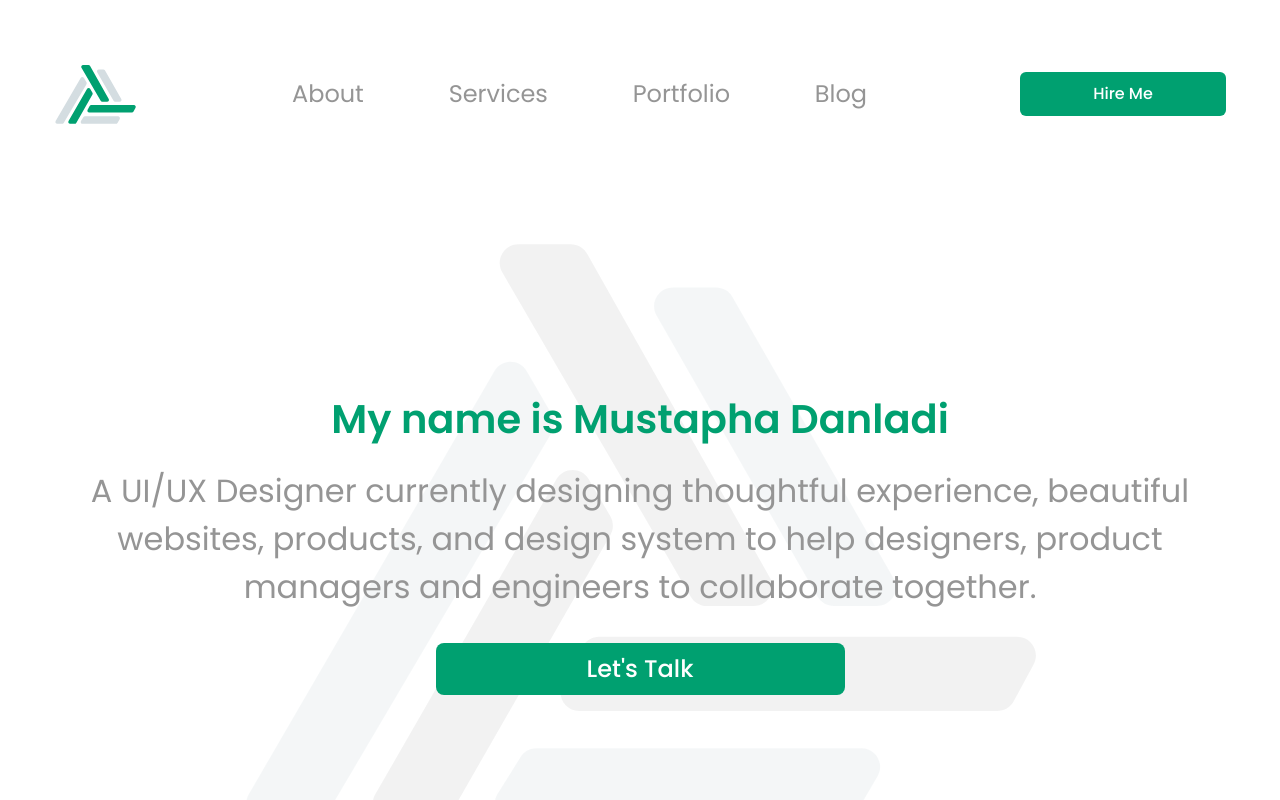
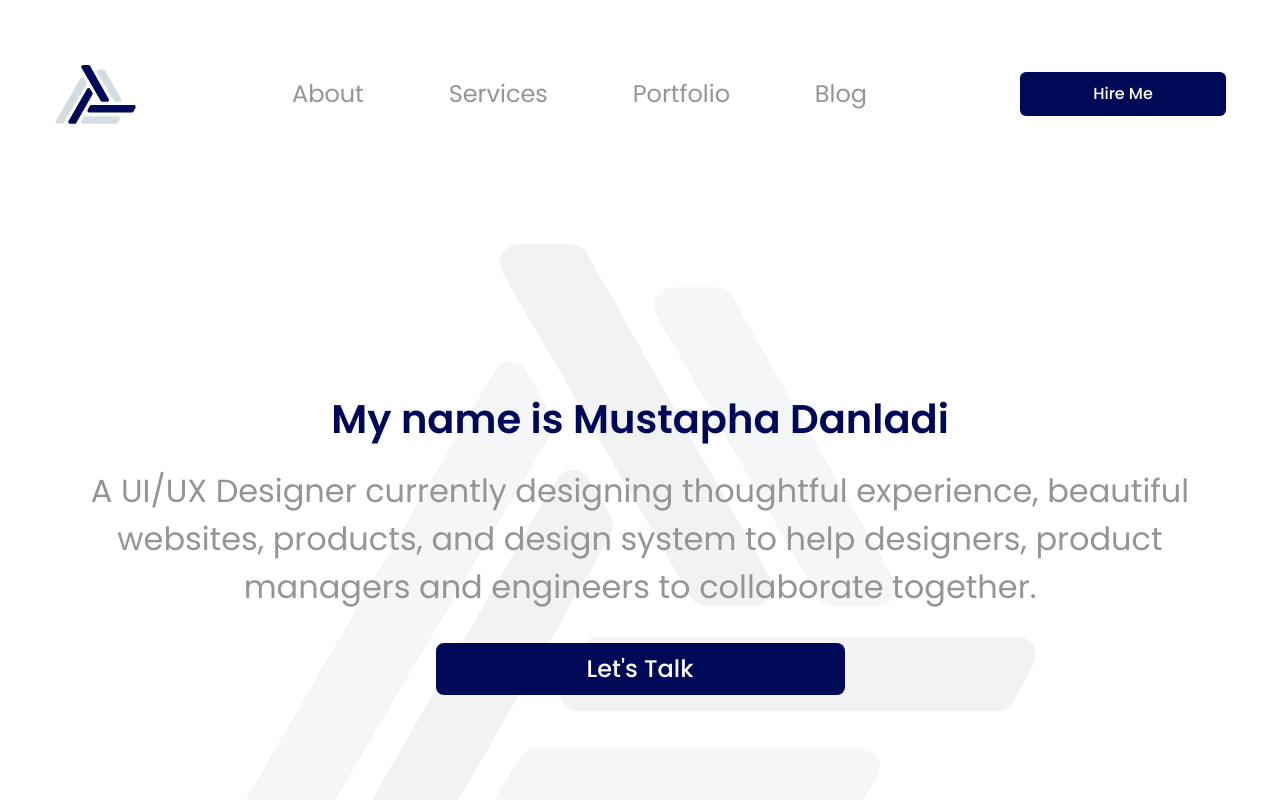
Before and after one commit to mmustaphak/ui-ux-portfolio, a React (Vite) app: page / in a window 1280 px wide. Shown: the top 800 px of the page. Built offline with nearby package versions, Linux system fonts and the light colour scheme; no server answers.

Commit message:
Attempted to fix the theme fritizing

```diff
--- a/src/components/ThemeContext.jsx
+++ b/src/components/ThemeContext.jsx
@@ -1,4 +1,4 @@
-import { createContext, useState } from "react";
+import { createContext, useEffect, useState } from "react";
 
 export const ThemeContext = createContext('#151515');
 
@@ -8,12 +8,15 @@ export function ThemeProvider({ children }) {
 
   const themes = ["#151515", "#00A070", "#000958"]; // black, green and blue theme
 
-  setInterval(()=>{
-    setCurrentThemeIndex(oldIndex => {
-      const nextIndex = (oldIndex + 1) % themes.length
-      return nextIndex
-    })
-  },5000)
+  useEffect(() => {
+    setInterval(() => {
+      setCurrentThemeIndex(oldIndex => {
+        const nextIndex = (oldIndex + 1) % themes.length
+        return nextIndex
+      })
+    }, 5000)
+  }, [])
+
 
 
 
```
